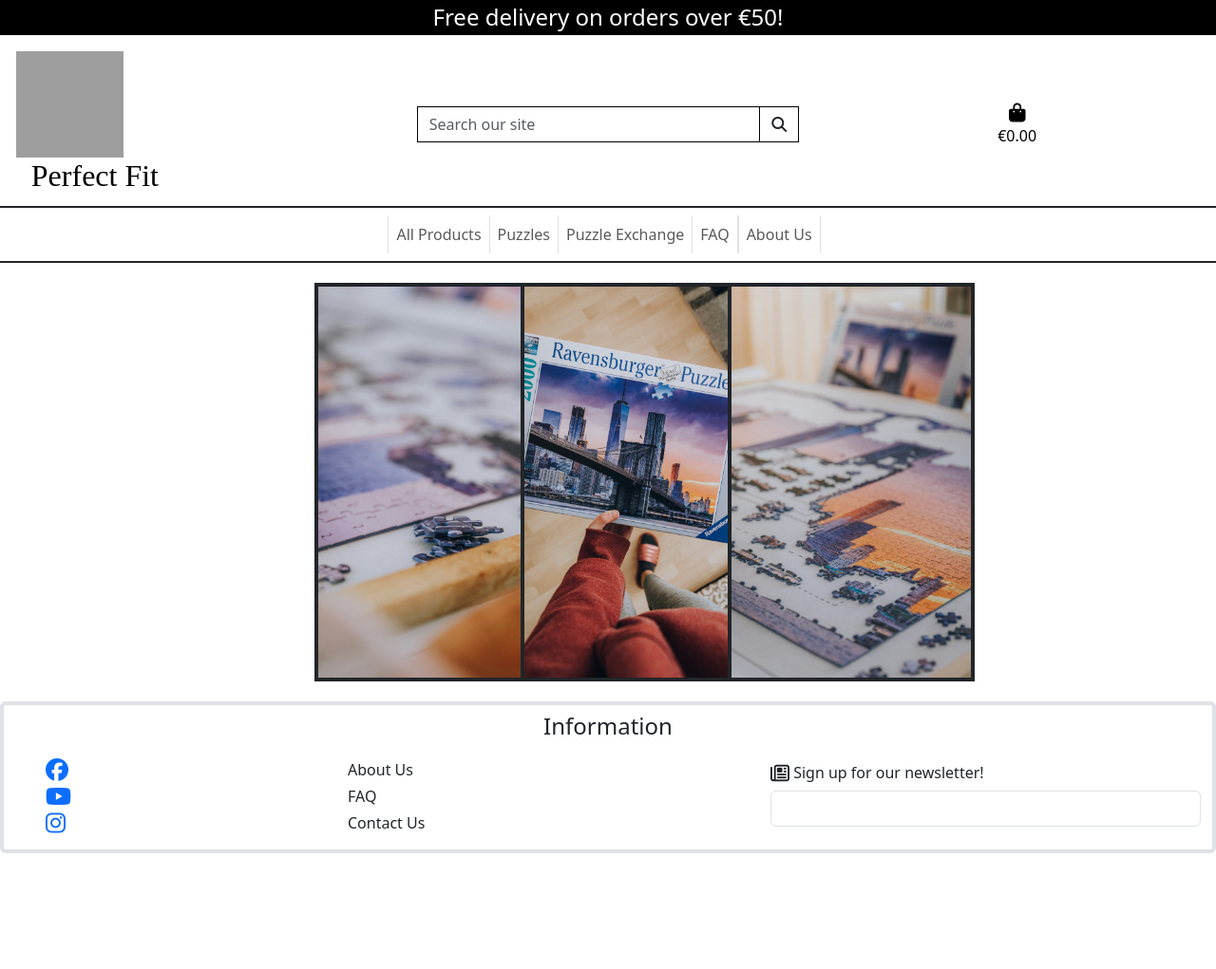
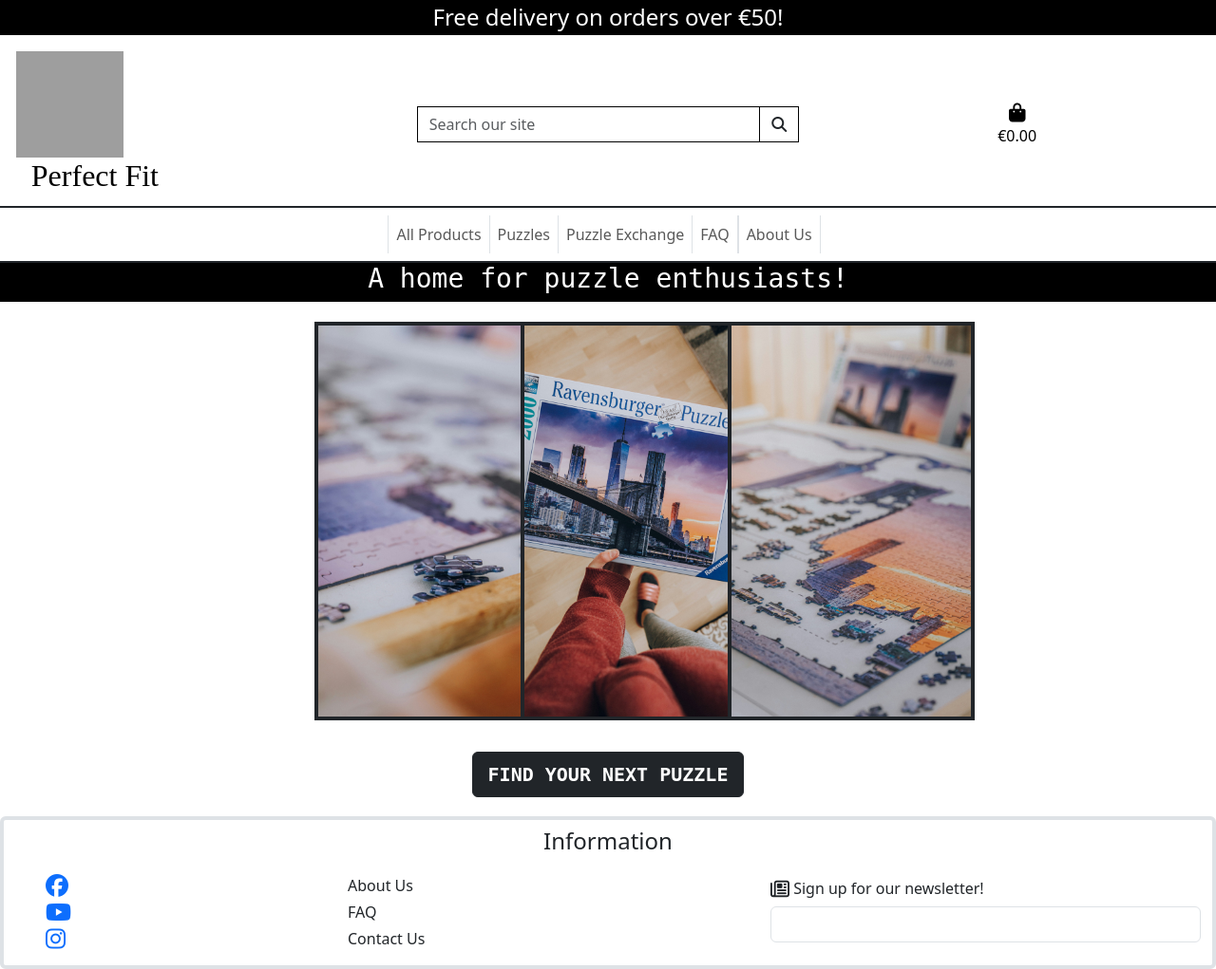
Before and after one commit to ZoeMacf/perfect-fit, a Django app: page / in a window 1280 px wide. Shown: the whole page at 95% size. Before the commit the page ends 899 px from the top, so only its background shows below. Run offline with Django 5.2, Linux system fonts and the light colour scheme; some libraries are stand-ins or nearby versions; some web fonts are replaced; grey boxes are pictures that could not be loaded.

Commit message:
add button for all_products to index.html

```diff
--- a/home/templates/home/index.html
+++ b/home/templates/home/index.html
@@ -9,6 +9,10 @@
 {% endblock %}
 
 {% block content %}
+
+<div class="row text-center tagline">
+  <h3>A home for puzzle enthusiasts!</h3>
+</div>
 
 <div class="row d-flex justify-content-center py-2 my-2">
   <div class="col-2">
@@ -28,4 +32,12 @@
   </div>
 </div>
 
+<div class="row">
+  <div class="col-12 d-flex justify-content-center my-2 py-1">
+          <a href="{% url 'all_products' %}" class="btn btn-lg btn-dark rounded-2">
+            <span class="text-uppercase content-font"><strong>Find your next puzzle</strong></span>
+          </a>
+  </div>
+</div>
+
 {% endblock %}
--- a/static/css/base.css
+++ b/static/css/base.css
@@ -26,7 +26,17 @@ margin: 5px;
   float: right;
 }
 
+.content-font {
+  font-family: 'Cutive-Mono', monospace;
+}
+
 /* home page */
+
+.tagline {
+  background-color: black;
+  font-family: 'Cutive-Mono', monospace;
+  color: white;
+}
 
 .banner-container {
   height: 420px;
```
